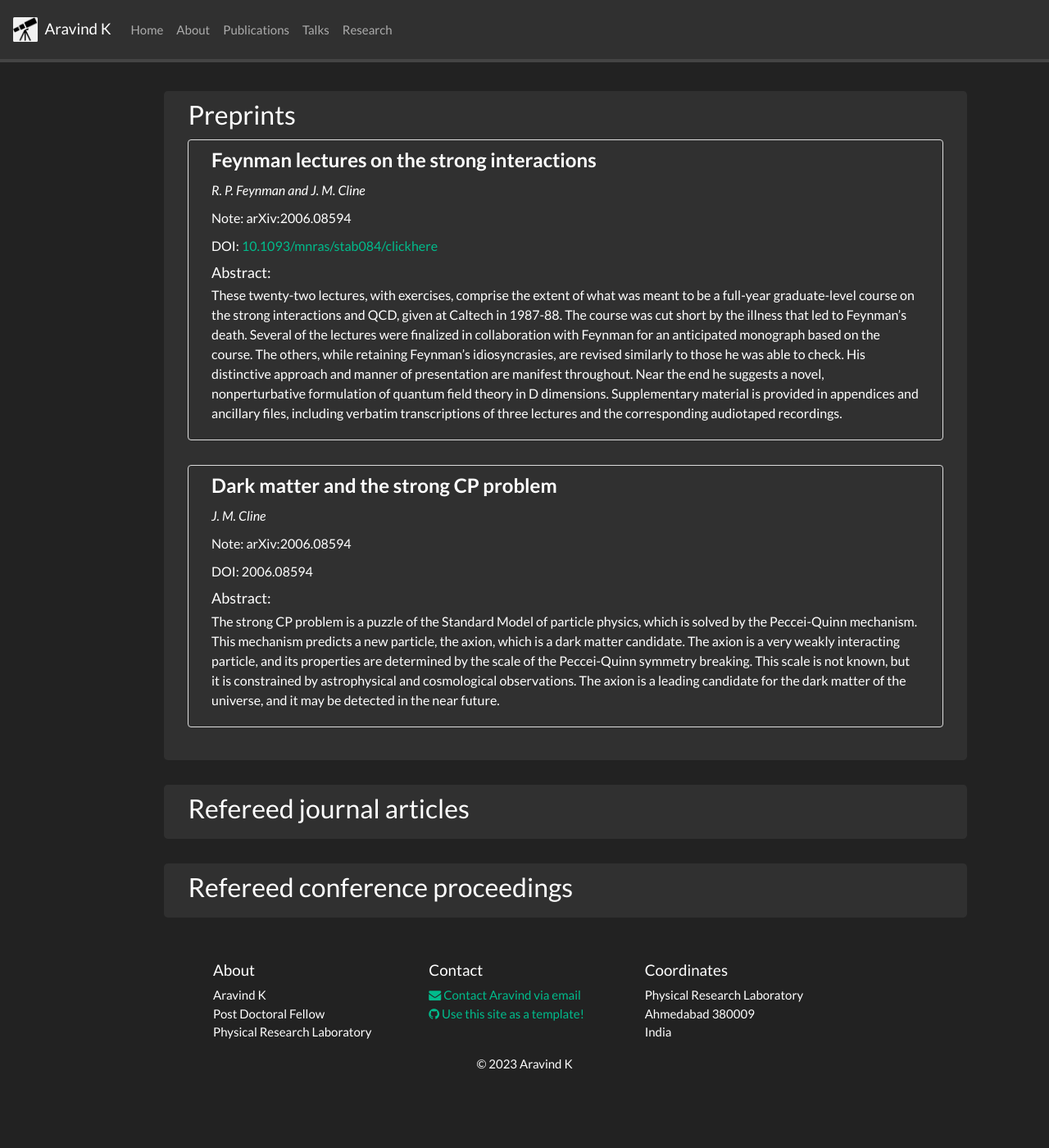
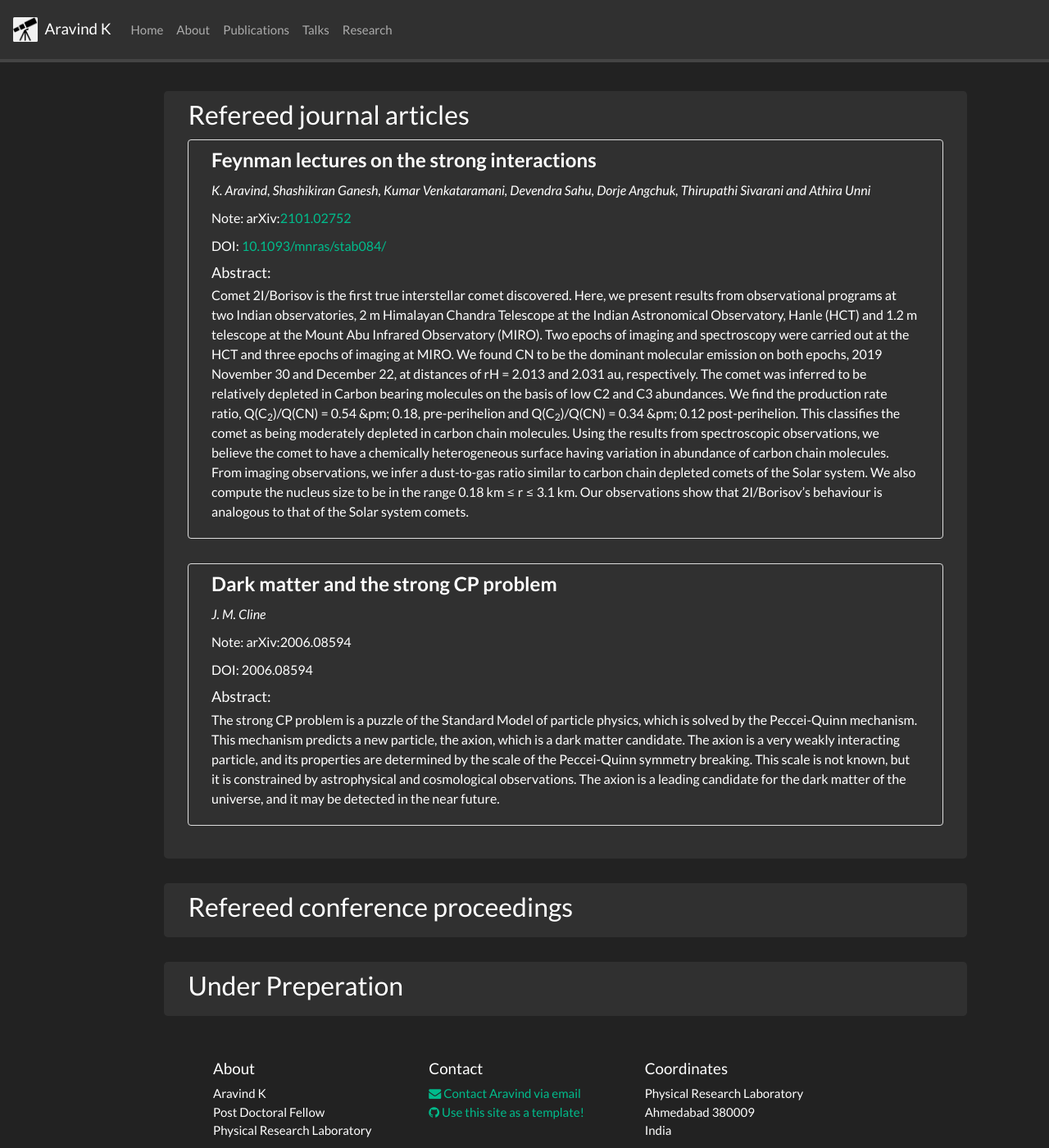
Before and after one commit to DrAravind1192/DrAravind1192.github.io, a Jekyll site: the page built from _pages/publications.md, in a window 1280 px wide and 1400 px high. Shown: the whole window at 82% size. Built offline with Jekyll 4.4.1, drawn with Linux system fonts in a browser that asks for light colours; nearby versions of some CDN libraries; a style sheet for code colours, icons or effects is not loaded.

Commit message:
Update publications.md

```diff
--- a/_pages/publications.md
+++ b/_pages/publications.md
@@ -55,17 +55,17 @@ years: [2016, 2017, 2018, 2019, 2020, 2021]
 </style>
 
 <div class="jumbotron">
-### Preprints
+### Refereed journal articles
 
 <div class="publication">
   <h3>Feynman lectures on the strong interactions</h3>
 
-  <p class="authors">R. P. Feynman and J. M. Cline</p>
-  <p>Note: arXiv:2006.08594</p>
-  <p>DOI: <a href="https://doi.org/10.1093/mnras/stab084">10.1093/mnras/stab084/clickhere</a></p>
+  <p class="authors">K. Aravind, Shashikiran Ganesh, Kumar Venkataramani, Devendra Sahu, Dorje Angchuk, Thirupathi Sivarani and Athira Unni </p>
+  <p>Note: arXiv:<a href="https://arxiv.org/abs/2101.02752">2101.02752</a></p>
+  <p>DOI: <a href="https://doi.org/10.1093/mnras/stab084">10.1093/mnras/stab084/</a></p>
 
   <h4>Abstract:</h4>
-  These twenty-two lectures, with exercises, comprise the extent of what was meant to be a full-year graduate-level course on the strong interactions and QCD, given at Caltech in 1987-88. The course was cut short by the illness that led to Feynman's death. Several of the lectures were finalized in collaboration with Feynman for an anticipated monograph based on the course. The others, while retaining Feynman's idiosyncrasies, are revised similarly to those he was able to check. His distinctive approach and manner of presentation are manifest throughout. Near the end he suggests a novel, nonperturbative formulation of quantum field theory in D dimensions. Supplementary material is provided in appendices and ancillary files, including verbatim transcriptions of three lectures and the corresponding audiotaped recordings.
+  Comet 2I/Borisov is the first true interstellar comet discovered. Here, we present results from observational programs at two Indian observatories, 2 m Himalayan Chandra Telescope at the Indian Astronomical Observatory, Hanle (HCT) and 1.2 m telescope at the Mount Abu Infrared Observatory (MIRO). Two epochs of imaging and spectroscopy were carried out at the HCT and three epochs of imaging at MIRO. We found CN to be the dominant molecular emission on both epochs, 2019 November 30 and December 22, at distances of rH = 2.013 and 2.031 au, respectively. The comet was inferred to be relatively depleted in Carbon bearing molecules on the basis of low C2 and C3 abundances. We find the production rate ratio, Q(C<sub>2</sub>)/Q(CN) = 0.54 &pm; 0.18, pre-perihelion and Q(C<sub>2</sub>)/Q(CN) = 0.34 &pm; 0.12 post-perihelion. This classifies the comet as being moderately depleted in carbon chain molecules. Using the results from spectroscopic observations, we believe the comet to have a chemically heterogeneous surface having variation in abundance of carbon chain molecules. From imaging observations, we infer a dust-to-gas ratio similar to carbon chain depleted comets of the Solar system. We also compute the nucleus size to be in the range 0.18 km &le; r &le; 3.1 km. Our observations show that 2I/Borisov’s behaviour is analogous to that of the Solar system comets.
 
 </div>
 
@@ -83,9 +83,9 @@ years: [2016, 2017, 2018, 2019, 2020, 2021]
 </div>
 
 <div class="jumbotron">
-### Refereed journal articles
+### Refereed conference proceedings
 </div>
 
 <div class="jumbotron">
-### Refereed conference proceedings
+### Under Preperation
 </div>
```
